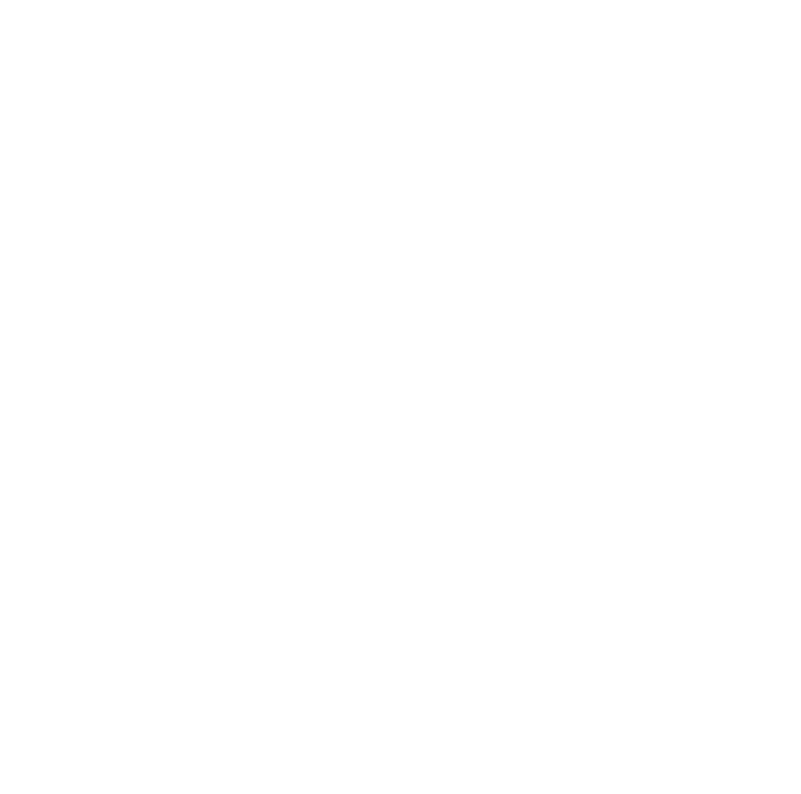
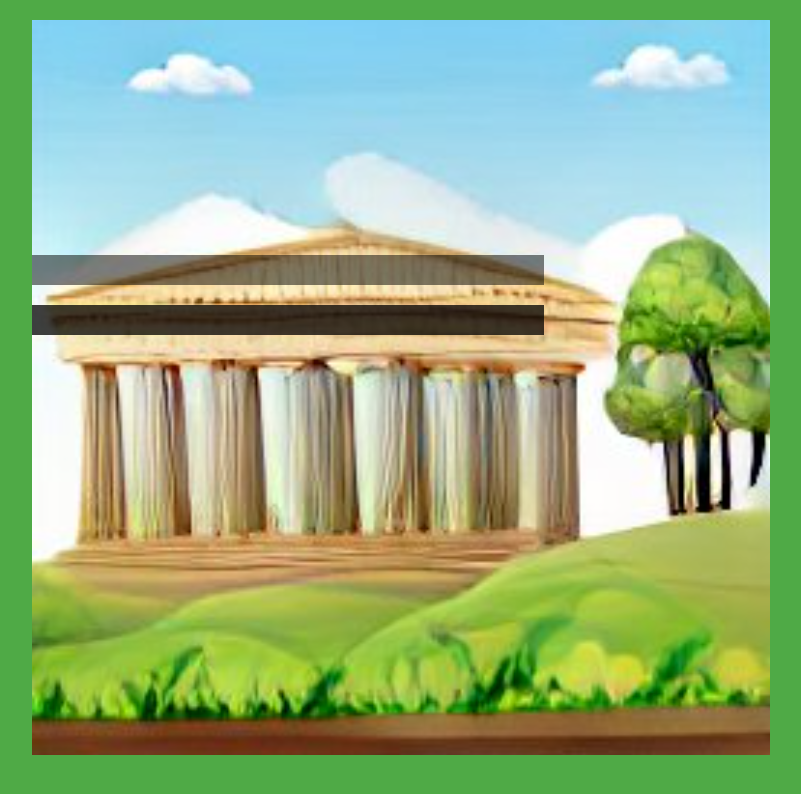
Before and after one commit to PJ-Matrisotto/CYOA, a plain HTML site: page Opt_4.html in a window 1280 px wide. Shown: the whole page, without its empty margins (352-1153 px from the left). Drawn offline with Linux system fonts and the light colour scheme; a web font is replaced by a local one.

```diff
--- a/Fail.css
+++ b/Fail.css
@@ -1,3 +1,4 @@
 body{background-color: black;color: bisque;}
 div#end{display: block;position: absolute;top: 5%;left: 5%;font-size: xx-large;}
 div#end>a{font-size: 50px;}
+div#end>p{color: beige;}
--- a/Opt_4.html
+++ b/Opt_4.html
@@ -3,8 +3,14 @@
     <meta charset="UTF-8">
     <meta http-equiv="X-UA-Compatible" content="IE=edge">
     <meta name="viewport" content="width=device-width, initial-scale=1.0">
-    <title>Document</title>
+    <title>Island</title>
+    <link rel="stylesheet" href="Style_3.css">
 </head>
+<div id="scene-3">
+    <p><strong></strong><strong></strong> </p></div>
+       <div id="choice-6"><a href=""></a></div>
+       <div id="choice-7"><a href=""></a></div>
+       <div id="choice-8"><a href=""></a></div>
 <body>
 
 </body>
--- /dev/null
+++ b/Style_3.css
@@ -0,0 +1,50 @@
+@import url('https://fonts.googleapis.com/css2?family=Gemunu+Libre:wght@300&family=IBM+Plex+Mono:ital,wght@1,600&display=swap');
+
+
+
+body{font-size: medium;
+font-family: Cambria, Cochin, Georgia, Times, 'Times New Roman', serif;
+font-weight: 300;background-color: rgb(79, 170, 70);color: rgb(0, 0, 0);}
+
+a{color: white;}
+
+strong#Unknown{
+color:rgb(199, 19, 6);
+    font-family: 'Gemunu Libre', sans-serif;
+    font-size: 25px;
+    font-weight: 400;}
+#scene-3{background: url("Background_3.png") no-repeat;
+    height: 100%; width: 100%;
+    color: rgb(65, 17, 17);
+    position: absolute;
+    top: 20px;
+    left: 30%;}
+        #Choice-6{
+        position:absolute;
+        top: 255px;
+        left: 30%;
+        background-color:rgba(0,0,0,.5);
+        width: 482px;
+        text-align: center;
+        padding: 15px;
+        color:whitesmoke ;}
+        #Choice-7{
+       position:absolute;
+        top: 305px;
+        left: 30%;
+        background-color:rgba(0,0,0,.5);
+        width: 482px;
+        text-align: center;
+        padding: 15px;
+        color:whitesmoke}
+        #Choice-8{
+            position:absolute;
+             top: 305px;
+             left: 30%;
+             background-color:rgba(0,0,0,.5);
+             width: 482px;
+             text-align: center;
+             padding: 15px;
+             color:whitesmoke}
+    strong#rp{color: purple; font-family: 'IBM Plex Mono', monospace;}
+    #scene-2>p{text-align: center;font-size: 15px;font-family: 'Trebuchet MS', 'Lucida Sans Unicode', 'Lucida Grande', 'Lucida Sans', Arial, sans-serif;position: absolute;top: 400px;left: auto;}
```
Also changed, not shown: fail.html (+1 -1 lines), Background_3.png (added), enmy.jpg (added).
